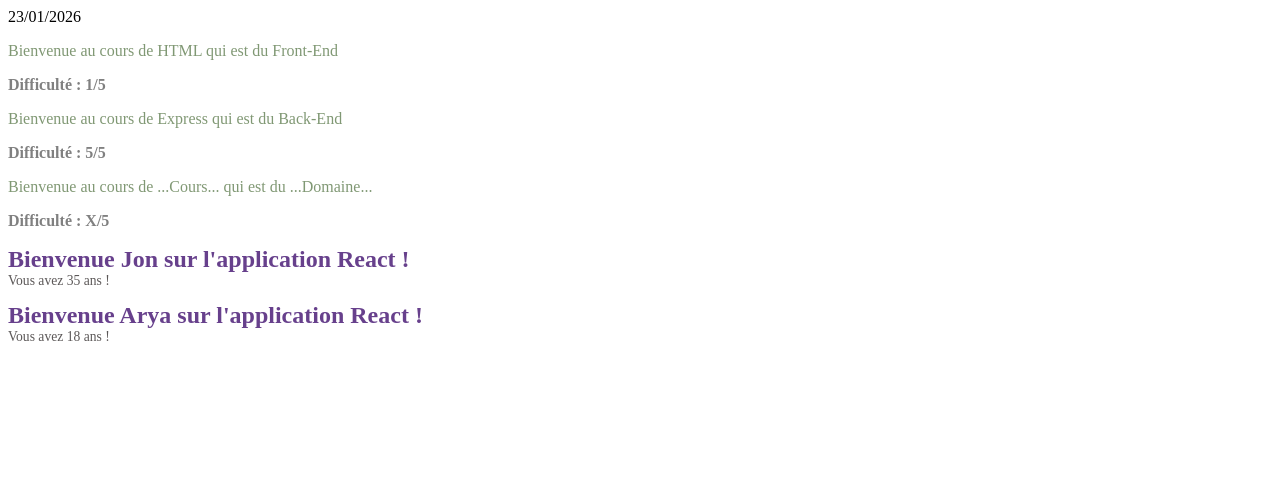
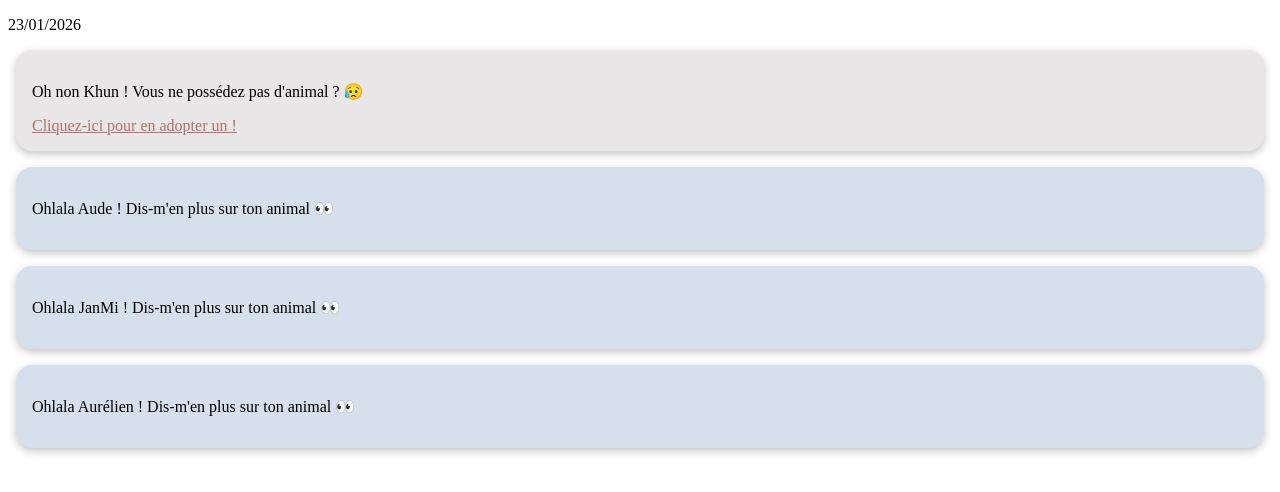
Before and after one commit to nabila-tamajnit/demo-react, a React (Vite) app: page / in a window 1280 px wide. Shown: the top 492 px of the page. Built offline with nearby package versions, Linux system fonts and the light colour scheme.

Commit message:
beginning demo2

```diff
--- a/src/App.jsx
+++ b/src/App.jsx
@@ -1,19 +1,42 @@
 import './App.css'
 import { Demo1Component } from './demos/1_Base_Component/Demo1Component'
+import { Demo2 } from './demos/2_Conditionnel/Demo2'
 import { Exo1 } from './exos/1_Creation_Composant/Exo1'
 
 function App() {
 
   return (
     <>
-      { new Date().toLocaleDateString('fr') }
+    <p>{ new Date().toLocaleDateString('fr') }</p>
 
-      <Demo1Component name="HTML" type="Front-End" difficulty={1} />
-      <Demo1Component name="Express" type="Back-End" difficulty={5} />
-      <Demo1Component />
+      {/* ============== DEMO 1 ================ */}
 
-      <Exo1 name="Jon" age={35} />
-      <Exo1 name="Arya" />
+      {/* Si vous souhaitez envoyer une chaine dans les props "". Si vous souhaitez envoyer autre chose, il faudra mettre les {} */}
+      {/* <Demo1Component name="HTML" type="Front-End" difficulty={1} /> */}
+
+      {/* <Demo1Component name="Express" type="Back-End" difficulty={5} /> */}
+
+      {/* <Demo1Component /> */}
+
+      {/* -------------- EXO 1 -------------- */}
+
+      {/* <Exo1 name="Jon" age={35} /> */}
+      {/* <Exo1 name="Arya" /> */}
+
+
+      {/* =============== DEMO 2 =============== */}
+
+      {/* Cas où la personne n'a pas d'animal */}
+      <Demo2 owner="Khun" havePet={false} />
+
+      {/* Cas où la personne a toutes les infos */}
+      <Demo2 owner="Aude" havePet={true} name="Soup" image="https://media.discordapp.net/attachments/794983136777207829/1463904237388824587/IMG-20260117-WA0010.jpg?ex=69738690&is=69723510&hm=c0d5ec51871e6dcfe2ff2de21218eaaab61fcee30b2b363514c4766e4fd794b8&=&format=webp&width=604&height=805" type="chat" />
+
+      {/* Cas où l'animal n'a pas de nom */}
+      <Demo2 owner="JanMi" havePet={true} image="https://encrypted-tbn0.gstatic.com/images?q=tbn:ANd9GcQ5tTTPGK57cb54SU7d-u3dDCH-RkHdjKvD6Q&s" type="chien" />
+
+      {/* Cas où l'animal n'a pas d'image  */}
+      <Demo2 owner="Aurélien" havePet={true} name="Chépu" type="chat" />
     </>
   )
 }
--- /dev/null
+++ b/src/demos/2_Conditionnel/Demo2.jsx
@@ -0,0 +1,27 @@
+import style from './Demo2.module.css'
+
+export const Demo2 = (props) => {
+
+    const { owner, havePet, name, image, type } = props;
+
+    // ! 1er type de conditionnel
+
+    if (!havePet) {
+        return (
+            <>
+            <div className={style.nopet} >
+                <p>Oh non {owner} ! Vous ne possédez pas d'animal ? 😥 </p>
+                <a target='__blank' href="https://www.veeweyde.be">Cliquez-ici pour en adopter un !</a>
+            </div>
+            </>
+        );
+    }
+
+    return (
+        <>
+        <div className={style.pet} >
+            <p>Ohlala {owner} ! Dis-m'en plus sur ton animal 👀 </p>
+        </div>
+        </>
+    )
+}
--- /dev/null
+++ b/src/demos/2_Conditionnel/Demo2.module.css
@@ -0,0 +1,21 @@
+.nopet {
+    background-color: rgb(232, 230, 230);
+    border-radius: 1rem;
+    margin: 1rem 0.5rem;
+    padding: 1rem;
+    box-shadow: rgba(0, 0, 0, 0.24) 0px 3px 8px;
+
+    a {
+        color: rgb(182, 113, 101);
+    }
+}
+
+
+
+.pet {
+    background-color: rgb(214, 224, 236);
+    border-radius: 1rem;
+    margin: 1rem 0.5rem;
+    padding: 1rem;
+    box-shadow: rgba(0, 0, 0, 0.24) 0px 3px 8px;
+}
```
